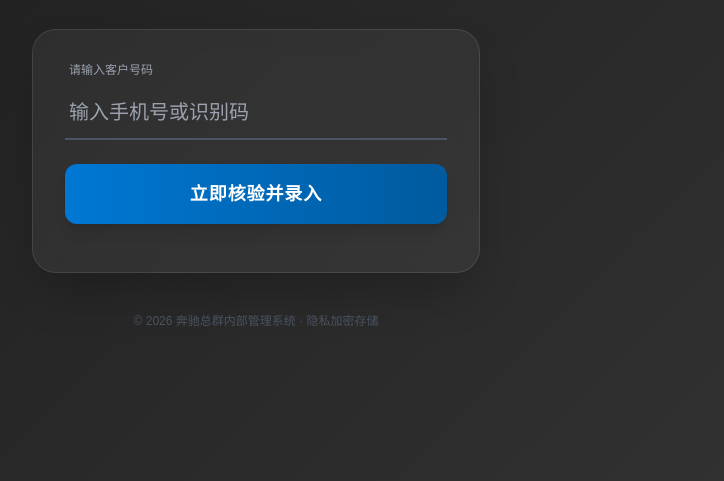
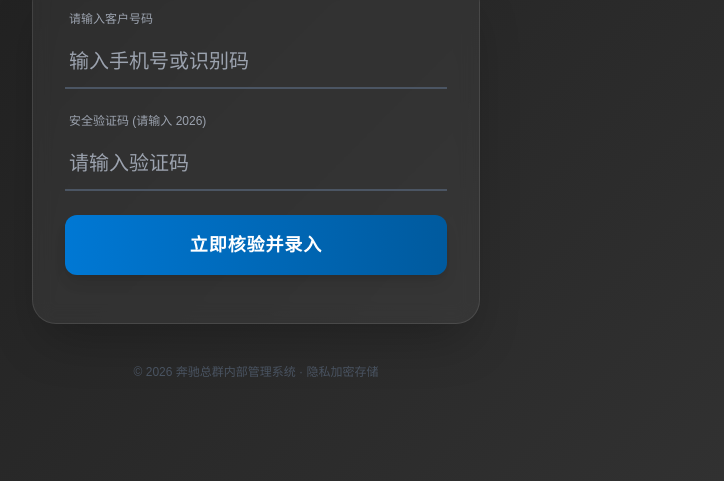
Before and after one commit to xingxing139/chacongku, a website: page index.html in a window 1280 px wide. Shown: the part 319-800 px from the top of the page, without its empty margins (384-1108 px from the left). Drawn offline with nearby package versions, Linux system fonts and the light colour scheme.

Commit message:
Update index.html

```diff
--- a/index.html
+++ b/index.html
@@ -29,6 +29,12 @@
             <input type="text" id="phoneInput" placeholder="输入手机号或识别码"
                    class="w-full bg-transparent border-b-2 border-gray-600 text-white text-xl py-3 px-1 focus:border-blue-500 outline-none transition-all">
         </div>
+
+        <div class="mb-6">
+    <label class="block text-gray-400 text-xs mb-2 ml-1">安全验证码 (请输入 2026)</label>
+    <input type="text" id="verifyInput" placeholder="请输入验证码"
+           class="w-full bg-transparent border-b-2 border-gray-600 text-white text-xl py-3 px-1 focus:border-blue-500 outline-none transition-all">
+</div>
 
        <button id="mainBtn"
         class="w-full benz-btn text-white font-semibold py-4 rounded-xl shadow-lg text-lg tracking-wider mb-4">
```
